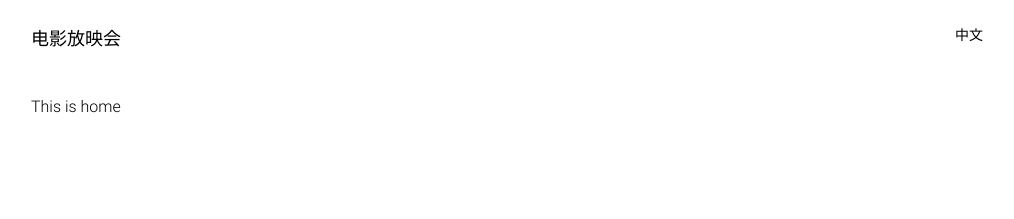
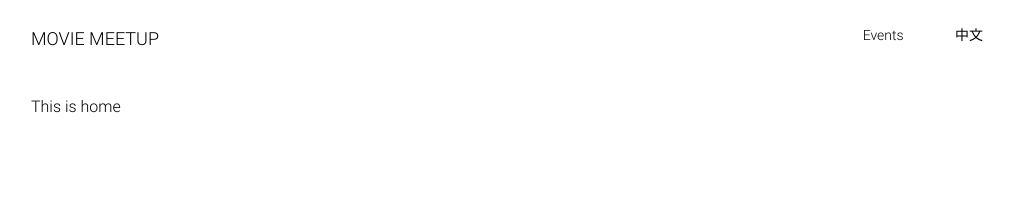
Before and after one commit to sayidhe/event, a Jekyll site: the page built from en/index.html, in a window 1280 px wide. Shown: the top 219 px of the page, without its empty margins (133-1147 px from the left). Built offline with Jekyll 4.4.1, drawn with Linux system fonts in a browser that asks for light colours.

Commit message:
add different logo for different language

```diff
--- a/_data/logos.yml
+++ b/_data/logos.yml
@@ -1,2 +1,5 @@
 movie: >-
   <p>电影放映会</p>
+
+movie_en: >-
+  <p>MOVIE MEETUP</p>
--- a/_data/menu.yml
+++ b/_data/menu.yml
@@ -1,4 +1,2 @@
-- id: who
-  path: /#who
-- id: register
-  path: /#register
+- id: events
+  path: /events
--- a/_data/translations/en.yml
+++ b/_data/translations/en.yml
@@ -3,8 +3,7 @@ lang:
   zh: 中文
 
 menu:
-  # who: about us
-  # register: regester
+  events: Events
 
 demo:
   success:
--- a/_data/translations/zh.yml
+++ b/_data/translations/zh.yml
@@ -3,8 +3,7 @@ lang:
   zh: 中文
 
 menu:
-  # who: 关于我们
-  # register: 我要报名
+  events: 活动列表
 
 demo:
   success:
--- a/_includes/header.html
+++ b/_includes/header.html
@@ -1,12 +1,16 @@
 <nav class="menu">
     <section class="links">
       <a class="link-home" href="{{ site.url }}{{ site.baseurl }}{{ t_url_prefix }}/">
-        {{ site.data.logos.movie }}
+        {% if lang == lang_default %}
+          {{ site.data.logos.movie }}
+        {% else %}
+          {{ site.data.logos.movie_en }}
+        {% endif %}
       </a>
       <div class="link-menus">
         {% for item in site.data.menu %}
-          {% if item.url %}<a data-scroll href="{{ item.url }}" class="link-{{ item.id }}">{{ t.menu[item.id] }}</a>
-          {% else %}<a data-scroll href="{{ site.url }}{{ site.baseurl }}{{ t_url_prefix }}{{ item.path }}" class="link-{{ item.id }}">{{ t.menu[item.id] }}</a>{% endif %}
+          {% if item.url %}<a href="{{ item.url }}" class="link-{{ item.id }}">{{ t.menu[item.id] }}</a>
+          {% else %}<a href="{{ site.url }}{{ site.baseurl }}{{ t_url_prefix }}{{ item.path }}" class="link-{{ item.id }}">{{ t.menu[item.id] }}</a>{% endif %}
         {% endfor %}
         {% include lang.html %}
       </div>
--- a/_layouts/default.html
+++ b/_layouts/default.html
@@ -62,11 +62,6 @@
 
   <!-- 3D config file -->
   <script src="{{ site.url }}{{ site.baseurl }}/assets/js/3d.js" type="text/javascript"></script>
-
-  <!-- Smooth Scroll -->
-  <script>
-    var scroll = new SmoothScroll('a[href*="#"]');
-  </script>
 </body>
 
 </html>
```
